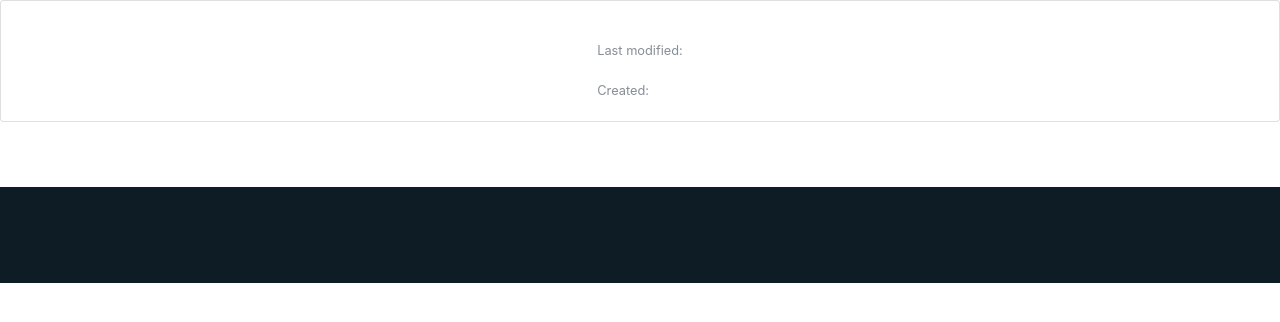
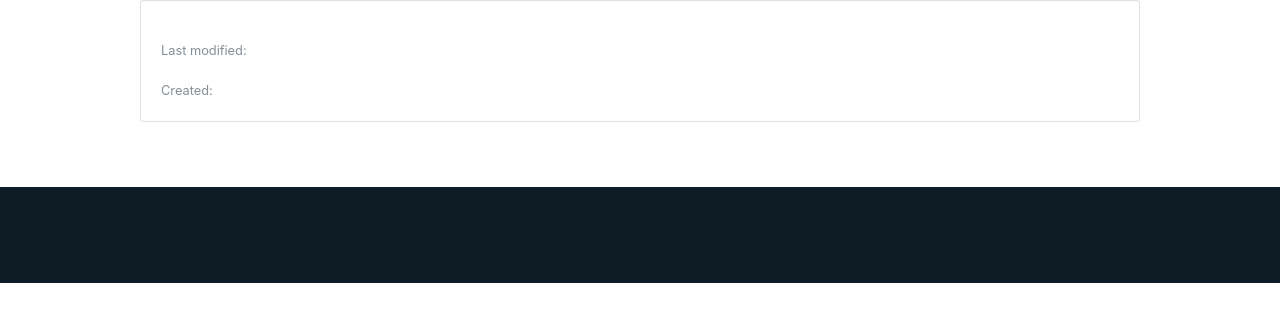
Before and after one commit to socialhackathon/zhardam, a Django app: template jardam_kolu/templates/articles/article_detail.html in a window 1280 px wide. Shown: the part 80-402 px from the top of the page. Run offline with Django 3.2, Linux system fonts and the light colour scheme; the template is opened without the code that fills it, so the values that code supplies are empty; some libraries are stand-ins or nearby versions.

Commit message:
add some css

```diff
--- a/jardam_kolu/templates/articles/article_detail.html
+++ b/jardam_kolu/templates/articles/article_detail.html
@@ -2,9 +2,10 @@
 {% load i18n %}
 
 {% block main %}
+    <div class="article">
     <article>
         <div class="card">
-            <div class="card-body article">
+            <div class="card-body">
                 <h3 class="card-title">{{ article.title }}</h3>
                 <p class="card-text">
                     {{ article.content | safe }}
@@ -27,4 +28,5 @@
     <div class="disqus">
         {% include 'articles/disqus.html' %}
     </div>
+    </div>
 {% endblock %}
```
